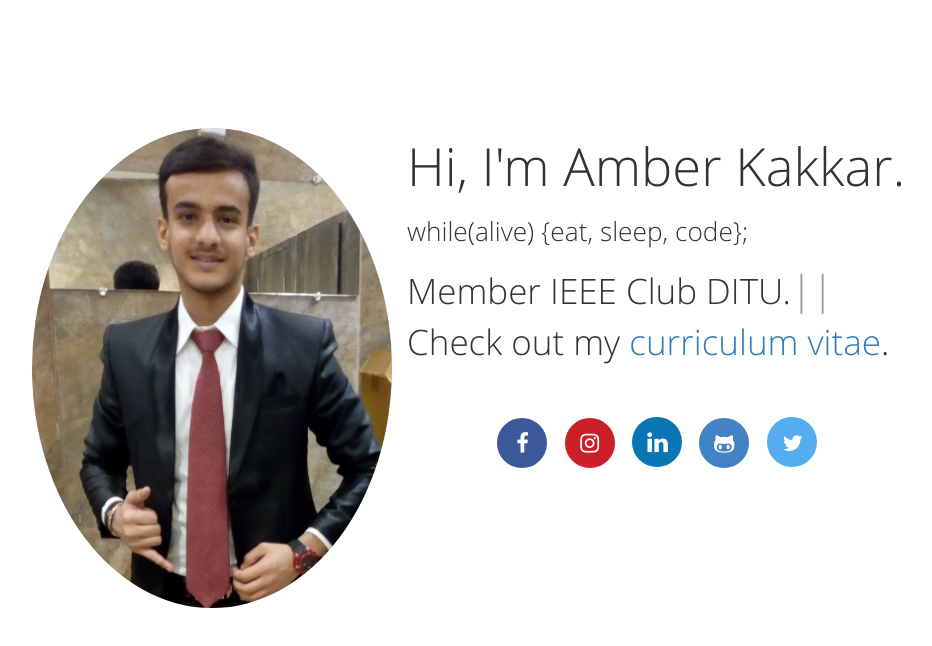
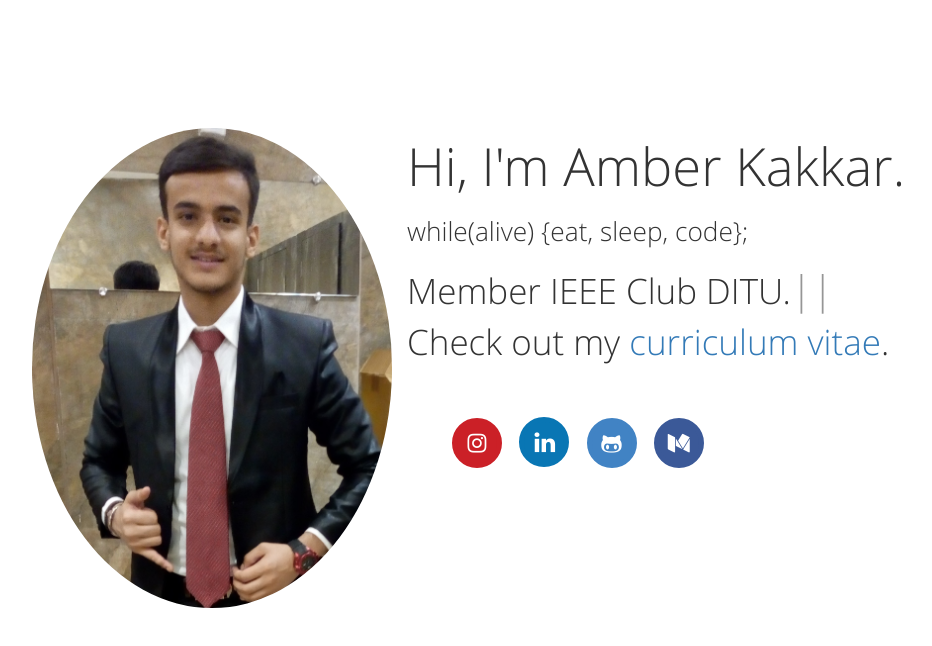
Before and after one commit to amberkakkar01/Profile, a plain HTML site: page index.html in a window 1280 px wide. Shown: the whole page, without its empty margins (38-970 px from the left). Drawn offline with nearby package versions, Linux system fonts and the light colour scheme; a web font is replaced by a local one.

Commit message:
Added Changes

```diff
--- a/index.html
+++ b/index.html
@@ -1,6 +1,8 @@
 <!DOCTYPE html>
 
-<html lang="en"><head>
+<html lang="en">
+
+<head>
     <meta http-equiv="content-type" content="text/html; charset=windows-1252">
     <link rel="stylesheet" href="https://maxcdn.bootstrapcdn.com/font-awesome/4.4.0/css/font-awesome.min.css">
     <link href="https://fonts.googleapis.com/css?family=Work+Sans:100,200,300,400,700,800" rel="stylesheet">
@@ -52,15 +54,18 @@
         margin: 20px 10px;
         /* Helper class to divide the icons */
     }
+
     .social-buttons .social-margin {
         margin-right: 15px;
     }
+
     .social-buttons a,
     .social-buttons a:hover,
     .social-buttons a:focus,
     .social-buttons a:active {
         text-decoration: none;
     }
+
     .social-buttons .social-icon {
         margin-bottom: 15px;
         box-sizing: border-box;
@@ -85,20 +90,24 @@
         /* Youtube Button Styling */
         /* Soundcloud Button Styling */
     }
+
     .social-buttons .social-icon:hover {
         transform: rotate(360deg) scale(1.3);
     }
-  .social-buttons .social-icon.facebook {
+
+    .social-buttons .social-icon.medium {
         font-size: 22px;
         padding-top: 9px;
         border-color: #3b5998;
         background-color: #3b5998;
         color: #ffffff;
     }
-  .social-buttons .social-icon.facebook:hover {
+
+    .social-buttons .social-icon.medium:hover {
         background-color: #ffffff;
         color: #3b5998;
     }
+
     .social-buttons .social-icon.twitter {
         font-size: 22px;
         padding-top: 10px;
@@ -107,10 +116,12 @@
         background-color: #55acee;
         color: #ffffff;
     }
+
     .social-buttons .social-icon.twitter:hover {
         background-color: #ffffff;
         color: #55acee;
     }
+
     .social-buttons .social-icon.google-plus {
         font-size: 22px;
         padding-top: 9px;
@@ -119,10 +130,12 @@
         color: #ffffff;
         border-color: #dd4b39;
     }
+
     .social-buttons .social-icon.google-plus:hover {
         background-color: #ffffff;
         color: #dd4b39;
     }
+
     .social-buttons .social-icon.linkedin {
         font-size: 24px;
         padding-top: 8px;
@@ -131,10 +144,12 @@
         color: #ffffff;
         border-color: #0976b4;
     }
+
     .social-buttons .social-icon.linkedin:hover {
         background-color: #ffffff;
         color: #0976b4;
     }
+
     .social-buttons .social-icon.instagram {
         font-size: 22px;
         padding-top: 9px;
@@ -142,10 +157,12 @@
         color: #ffffff;
         border-color: #cb2027;
     }
+
     .social-buttons .social-icon.instagram:hover {
         background-color: #ffffff;
         color: #cb2027;
     }
+
     .social-buttons .social-icon.behance {
         font-size: 22px;
         padding-top: 9px;
@@ -153,10 +170,12 @@
         color: #ffffff;
         border-color: #1769ff;
     }
+
     .social-buttons .social-icon.behance:hover {
         background-color: #ffffff;
         color: #1769ff;
     }
+
     .social-buttons .social-icon.github {
         font-size: 22px;
         padding-top: 9px;
@@ -164,10 +183,12 @@
         color: #ffffff;
         border-color: #4183c4;
     }
+
     .social-buttons .social-icon.github:hover {
         background-color: #ffffff;
         color: #4183c4;
     }
+
     .social-buttons .social-icon.youtube {
         font-size: 22px;
         padding-top: 9px;
@@ -176,10 +197,12 @@
         color: #ffffff;
         border-color: #bb0000;
     }
+
     .social-buttons .social-icon.youtube:hover {
         background-color: #ffffff;
         color: #bb0000;
     }
+
     .social-buttons .social-icon.soundcloud {
         font-size: 22px;
         padding-top: 9px;
@@ -188,12 +211,13 @@
         color: #ffffff;
         border-color: #ff3a00;
     }
+
     .social-buttons .social-icon.soundcloud:hover {
         background-color: #ffffff;
         color: #ff3a00;
     }
+</style>
 
-    </style>
 <body>
     <div class="animated fadeIn delay-1s container vertical-center">
         <div class="row">
@@ -217,14 +241,8 @@
                     <div class="w3-row-padding">
                         <div class="w3-third">
                             <div class="social-buttons">
-                              <!-- facebook  Button -->
-                              &nbsp;&nbsp;&nbsp;&nbsp;&nbsp;&nbsp;&nbsp;&nbsp;&nbsp;&nbsp;&nbsp;&nbsp;&nbsp;&nbsp;&nbsp;&nbsp;&nbsp;&nbsp;&nbsp;<a href="https://www.facebook.com/ieeeditu/" target="blank" class="social-margin">
-                                        <div class="social-icon facebook">
-                                          <i class="fa fa-facebook" aria-hidden="true"></i>
-                                        </div>
-                                      </a>
                                 <!-- instagram Button -->
-                                      <a href="https://www.instagram.com/amberkakkar01/?hl=en" target="blank"  class="social-margin">
+                                <a href="https://www.instagram.com/amberkakkar01/?hl=en" target="blank" class="social-margin">
                                     <div class="social-icon instagram">
                                         <i class="fa fa-instagram" aria-hidden="true"></i>
                                     </div>
@@ -236,16 +254,15 @@
                                     </div>
                                 </a>
                                 <!-- Github Button -->
-                                      <a href="https://github.com/amberkakkar01"  target="blank"  class="social-margin">
+                                <a href="https://github.com/amberkakkar01" target="blank" class="social-margin">
                                     <div class="social-icon github">
                                         <i class="fa fa-github-alt" aria-hidden="true"></i>
                                     </div>
                                 </a>
-
-                                      <!-- TwitterButton -->
-                                      <a href="http://twitter.com/" target="blank" class="social-margin">
-                                        <div class="social-icon twitter">
-                                          <i class="fa fa-twitter" aria-hidden="true"></i>
+                                <!-- Medium  Button -->
+                                <a href="https://www.facebook.com/ieeeditu/" target="blank" class="social-margin">
+                                    <div class="social-icon medium">
+                                        <i class="fa fa-medium" aria-hidden="true"></i>
                                     </div>
                                 </a>
 
@@ -254,11 +271,19 @@
                     </div>
                 </footer>
 
-        <script async="" src="js/analytics.js"></script><script>
-          (function(i,s,o,g,r,a,m){i['GoogleAnalyticsObject']=r;i[r]=i[r]||function(){
-          (i[r].q=i[r].q||[]).push(arguments)},i[r].l=1*new Date();a=s.createElement(o),
-          m=s.getElementsByTagName(o)[0];a.async=1;a.src=g;m.parentNode.insertBefore(a,m)
-          })(window,document,'script','https://www.google-analytics.com/analytics.js','ga');
+                <script async="" src="js/analytics.js"></script>
+                <script>
+                    (function(i, s, o, g, r, a, m) {
+                        i['GoogleAnalyticsObject'] = r;
+                        i[r] = i[r] || function() {
+                            (i[r].q = i[r].q || []).push(arguments)
+                        }, i[r].l = 1 * new Date();
+                        a = s.createElement(o),
+                            m = s.getElementsByTagName(o)[0];
+                        a.async = 1;
+                        a.src = g;
+                        m.parentNode.insertBefore(a, m)
+                    })(window, document, 'script', 'https://www.google-analytics.com/analytics.js', 'ga');
 
                     ga('create', 'UA-69242774-3', 'auto');
                     ga('send', 'pageview');
@@ -267,4 +292,6 @@
                 <script src="js/typed.js"></script>
                 <script src="js/script.js"></script>
 
-</body></html>
+</body>
+
+</html>
```
Lines whose indentation alone changed are shown as unchanged.
